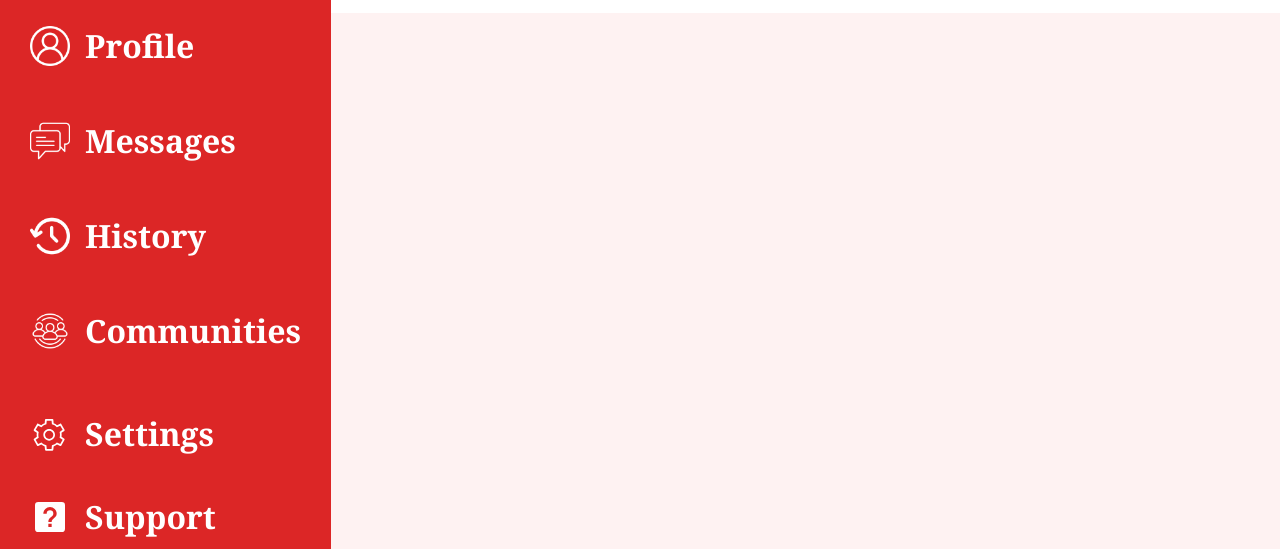
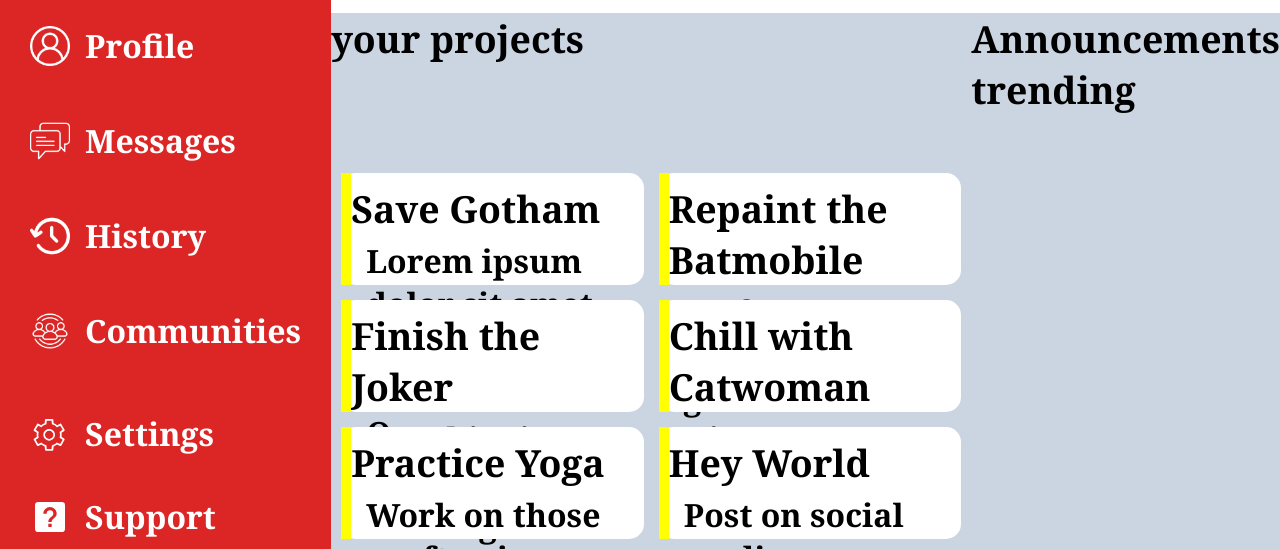
Before and after one commit to iCobra3/odin-admin-dashboard, a plain HTML site: page index.html in a window 1280 px wide. Shown: the part 251-800 px from the top of the page. Drawn offline with Linux system fonts and the light colour scheme.

Commit message:
add the content cards

```diff
--- a/index.html
+++ b/index.html
@@ -99,25 +99,71 @@
         </li>
 
       </ul>
+    </ul>
+</div>
 
-</ul>
-</div>
 <div class="content">
+    <!-- <P>your content</P> -->
+     <h3>your projects</h3>
     <div class="cards-container">
-        <p></p>
-        <div class="card"></div>
-        <div class="card"></div>
-        <div class="card"></div>
-        <div class="card"></div>
-        <div class="card"></div>
-        <div class="card"></div>
+        <div class="card">
+            <h3>Save Gotham</h3>
+            <p>Lorem ipsum dolor sit amet consectetur adipisicing elit. Quos earum ratione mollitia, similique nostrum blanditiis?</p>
+        </div>
+
+        <div class="card">
+            <h3>Repaint the Batmobile</h3>
+            <p>Go for neon pink with glitter—intimidation is so last season.</p>
+        </div>
+
+        <div class="card">
+            <h3>Finish the Joker</h3>
+            <p>Beat him in a karaoke duel. His laugh is off-key anyway!</p>
+        </div>
+
+        <div class="card">
+            <h3>Chill with Catwoman</h3>
+            <p>Discuss whether dogs or cats make better sidekicks.</p>
+        </div>
+
+        <div class="card">
+            <h3>Practice Yoga</h3>
+            <p>Work on those rooftop jump landings without spraining an ankle.</p>
+        </div>
+
+        <div class="card">
+            <h3>Hey World</h3>
+            <p>Post on social media: "Madman’s got a plan. Be afraid. Or amused."</p>
+        </div>
     </div>
-    <div class="announcement">
-        <p></p>
-        <div></div>
+
+    <div class="announcement-container">
+        <h3>Announcements</h3>
+        <div class="announcements-card">
+            <div class="anouncement">
+                <h4></h4>
+            </div>
+            <div class="announcements-card">
+                <div class="anouncement">
+                    <h4></h4>
+                </div>
+                <div class="announcements-card">
+                    <div class="anouncement">
+                        <h4></h4>
+                    </div>
+        </div>
     </div>
-    <div class="trending">
-        <div></div>
+    <div class="trending-container">
+        <h3>trending</h3>
+        <div class="trending-card">
+            <div class="trend">
+                <img src="" alt="">
+                <div>
+                    <h5></h5>
+                    <p></p>
+                </div>
+            </div>
+        </div>
     </div>
 </div>
   </body>
--- a/style.css
+++ b/style.css
@@ -17,14 +17,17 @@ body {
   display: grid;
   grid-template-columns: repeat(6, 1fr);
   grid-template-rows: repeat(5, 1fr);
+  background-color: #cbd5e1;
 }
 
 /* set header layout */
 .header {
   grid-column: 2/7;
+  grid-row:1/2;
   display: grid;
   grid-template-columns: 2fr 1fr;
   grid-template-rows: 1fr 1fr;
+  background-color: white;
 }
 .search-bar {
   display: flex;
@@ -227,4 +230,47 @@ body {
   grid-column: 2/7;
   grid-row: 2/6;
   background-color: #fef2f2;
+  /* margin-left: 15px; */
+  /* margin-bottom: 15px; */
+  font-size: 2em;
+  font-weight: bold;
+  display: grid;
+  grid-template-rows: auto 1fr 1fr;
+  grid-template-columns: 3fr 1fr;
+  background-color: #cbd5e1;
+  height: 100%; /* Added height: 100% */
 }
+.content p {
+  margin: 5px 15px;
+}
+
+.cards-container {
+  grid-area: 2/1/4/2;
+  display: grid;
+  grid-template-columns: 1fr 1fr;
+  grid-template-rows: repeat(3, 1fr);
+  gap: 15px;
+  padding: 10px;
+}
+
+.card {
+  background-color: white;
+  padding: 10px;
+  border-radius: 15px;
+  min-width: 200px; /* Added min-width */
+  min-height: 100px; /* Added min-height */
+  position: relative;
+}
+
+.card::before {
+  content: "";
+  position: absolute;
+  top: 0;
+  left: 0;
+  width: 10px;
+  height: 100%;
+  background: yellow;
+  z-index: 1;
+}
+
+/* trending part */
```
